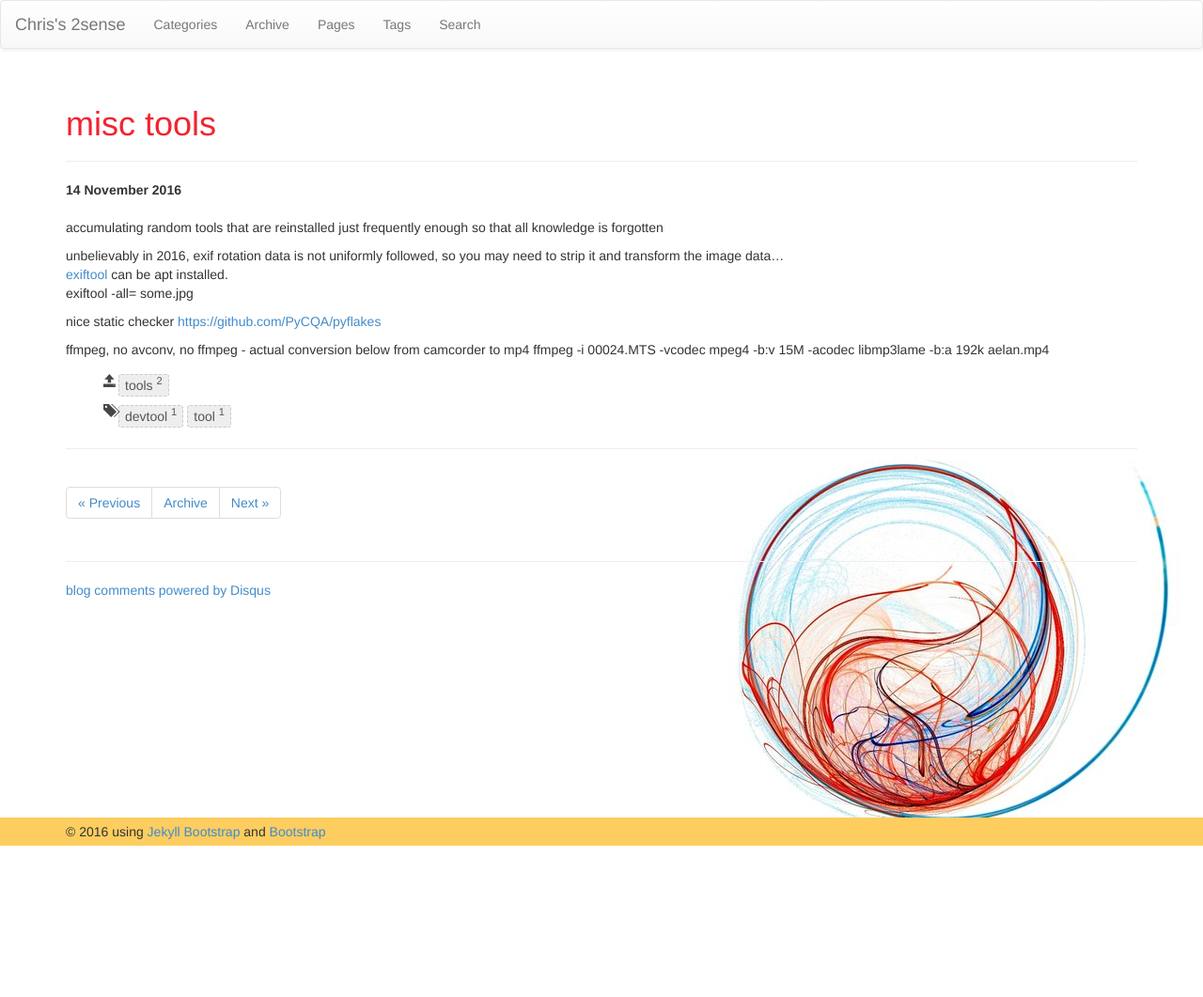
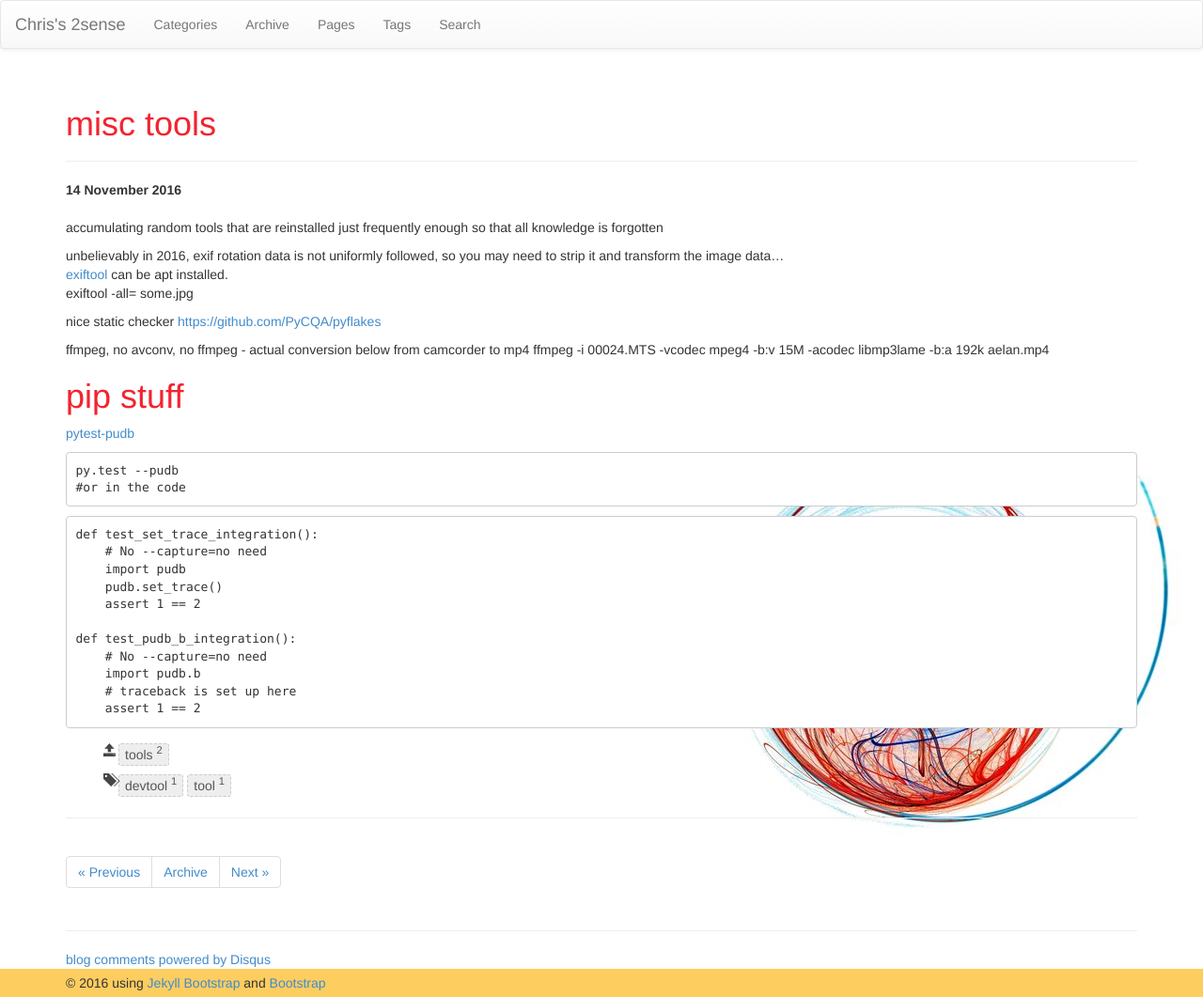
Before and after one commit to faizanvahevaria/chrisamow.github.io, a Jekyll site: the page built from _posts/2016-11-14-misc-tools.md, in a window 1280 px wide. Shown: the whole page at 94% size. Built offline with Jekyll 4.4.1, drawn with Linux system fonts in a browser that asks for light colours; nearby versions of some CDN libraries; comment, search, counter and statistics services are not loaded; before the commit the page ends 900 px from its top, so only the background shows below that.

````diff
--- a/_posts/2016-11-14-misc-tools.md
+++ b/_posts/2016-11-14-misc-tools.md
@@ -20,3 +20,25 @@ nice static checker <https://github.com/PyCQA/pyflakes>
 
 ffmpeg, no avconv, no ffmpeg - actual conversion below from camcorder to mp4
 ffmpeg -i 00024.MTS -vcodec mpeg4 -b:v 15M -acodec libmp3lame -b:a 192k aelan.mp4
+
+
+# pip stuff
+
+[pytest-pudb](https://pypi.python.org/pypi/pytest-pudb)
+```
+py.test --pudb
+#or in the code
+```
+```
+def test_set_trace_integration():
+    # No --capture=no need
+    import pudb
+    pudb.set_trace()
+    assert 1 == 2
+
+def test_pudb_b_integration():
+    # No --capture=no need
+    import pudb.b
+    # traceback is set up here
+    assert 1 == 2
+```
````
Also changed, not shown: _posts/2016-11-16-t2nano-stress-test.md (added, +18 -0 lines).
